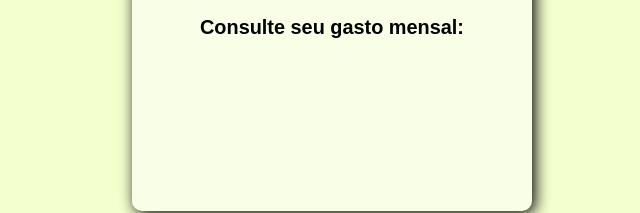
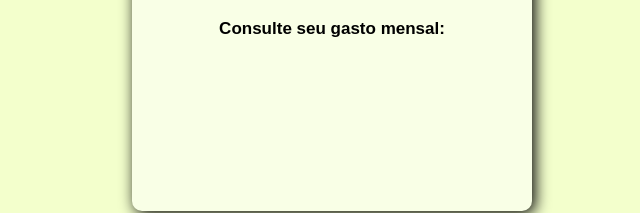
Before and after one commit to BrunoARC/DesafioVortex, a plain HTML site: page index.html in a window 1280 px wide. Shown: the part 387-600 px from the top of the page, 640-1280 px from the left. Drawn offline with Linux system fonts and the light colour scheme.

Commit message:
Segunda versao

```diff
--- a/index.html
+++ b/index.html
@@ -32,13 +32,12 @@
  		<input type="submit" value="Adicionar transação" required><br><br>
  		<hr>
  		<p>
- 			<h3>Consulte seu gasto mensal:</h3>
+ 			<h4>Consulte seu gasto mensal:</h4>
  		</p>
 
 	</form>
 	</div>
 
-
 </body>
 
 </html>
```
